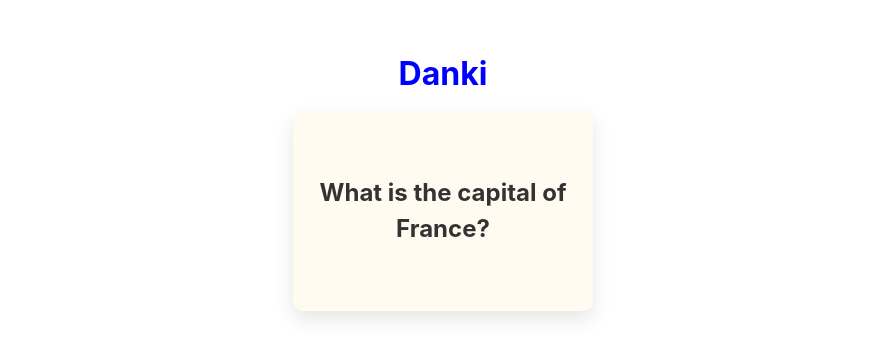
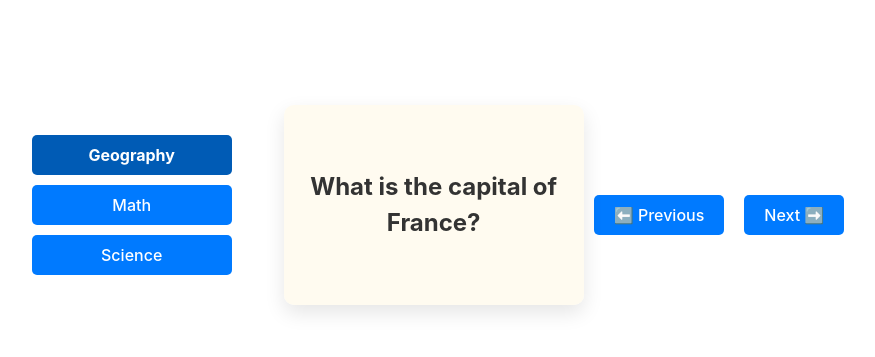
Before and after one commit to frankxie7/Danki, a React (Vite) app: page / in a window 1280 px wide. Shown: the part 259-616 px from the top of the page, without its empty margins (197-1072 px from the left). Built offline with nearby package versions, Linux system fonts and the light colour scheme.

Commit message:
Change how the format of the app looks.
- Added a navbar and buttons to change the flashcards.

```diff
--- a/src/App.css
+++ b/src/App.css
@@ -7,19 +7,45 @@
 
 .app {
   display: flex;
-  flex-direction: column;
+  flex-direction: row;
+  height: 100vh;
+  justify-content: flex-start;
   align-items: center;
-  justify-content: center;
-  height: 100vh;
+  padding: 2rem;
+  position: relative;
 }
 
-.title {
-  font-size: 2rem;
+.navbar {
+  display: flex;
+  flex-direction: column;
+  justify-content: flex-start;
+  align-items: flex-start;
+  margin-right: 2rem;
+  width: 200px;
+}
+
+.navbar button {
+  background-color: #007aff;
+  color: white;
+  border: none;
+  border-radius: 5px;
+  padding: 10px 20px;
+  font-size: 1rem;
+  cursor: pointer;
+  margin: 5px 0;
+  transition: background-color 0.3s;
+  width: 100%;
+}
+
+.navbar button:hover {
+  background-color: #005bb5;
+}
+
+.navbar button.selected {
+  background-color: #005bb5;
   font-weight: bold;
-  color: blue;
-  margin-bottom: 20px;
-  background-color: white;
 }
+
 
 .flashcard {
   width: 300px;
@@ -31,6 +57,7 @@
   overflow: hidden;
   perspective: 1000px;
   transition: transform 0.5s ease-in-out;
+  margin-left: 20px;
 }
 
 .flashcard-inner {
@@ -44,7 +71,8 @@
   transform: rotateY(180deg);
 }
 
-.flashcard-front, .flashcard-back {
+.flashcard-front,
+.flashcard-back {
   position: absolute;
   width: 100%;
   height: 100%;
@@ -70,6 +98,39 @@
   transform: rotateY(180deg);
 }
 
-.flashcard:hover {
-  transform: scale(1.05);
+.navigation {
+  display: flex;
+  justify-content: center;
+  margin-top: 20px;
 }
+
+.navigation button {
+  background-color: #007aff;
+  color: white;
+  border: none;
+  border-radius: 5px;
+  padding: 10px 20px;
+  font-size: 1rem;
+  cursor: pointer;
+  margin: 0 10px;
+  transition: background-color 0.3s;
+}
+
+.navigation button:hover {
+  background-color: #005bb5;
+}
+
+.title {
+  position: absolute;
+  left: 50%;
+  transform: translateX(-50%);
+  font-size: 2rem;
+  font-weight: bold;
+  color: blue;
+  margin-bottom: 20px;
+  background-color: white;
+}
+
+.flashcard.no-flip .flashcard-inner {
+  transition: none;
+}
--- a/src/App.tsx
+++ b/src/App.tsx
@@ -1,4 +1,4 @@
-import { useState} from "react";
+import { useState, useEffect} from "react";
 import "./App.css";
 
 type Flashcard = {
@@ -6,17 +6,24 @@ type Flashcard = {
     back: string;
 };
 
-const FlashcardComponent = ({ card }: { card: Flashcard }) => {
-    const [isFlipped, setIsFlipped] = useState<boolean>(false);
+const FlashcardComponent = ({ card, isNavigating }: { card: Flashcard; isNavigating: boolean }) => {
+    const [isFlipped, setIsFlipped] = useState(false);
+
     const handleFlip = () => {
-        setIsFlipped(!isFlipped);
+        if (!isNavigating) {
+            setIsFlipped(!isFlipped);
+        }
     };
 
+    // Whenever the card changes, ensure it starts on the front by resetting `isFlipped` to false.
+    useEffect(() => {
+        setIsFlipped(false);
+    }, [card]);
 
     return (
         <div
             onClick={handleFlip}
-            className={`flashcard ${isFlipped ? "flipped" : ""}`}
+            className={`flashcard ${isFlipped ? "flipped" : ""} ${isNavigating ? "no-flip" : ""}`}
         >
             <div className="flashcard-inner">
                 <div className="flashcard-front">
@@ -31,15 +38,74 @@ const FlashcardComponent = ({ card }: { card: Flashcard }) => {
 };
 
 function App() {
-    const sampleCard: Flashcard = {
-        front: "What is the capital of France?",
-        back: "Paris",
+    // Define multiple decks
+    const decks: { [key: string]: Flashcard[] } = {
+        "Geography": [
+            { front: "What is the capital of France?", back: "Paris" },
+            { front: "What is the capital of Germany?", back: "Berlin" },
+            { front: "What is the capital of Italy?", back: "Rome" },
+        ],
+        "Math": [
+            { front: "What is 2 + 2?", back: "4" },
+            { front: "What is 5 * 6?", back: "30" },
+            { front: "What is 12 / 3?", back: "4" },
+        ],
+        "Science": [
+            { front: "What is the chemical symbol for water?", back: "H2O" },
+            { front: "What is the atomic number of carbon?", back: "6" },
+            { front: "What planet is known as the Red Planet?", back: "Mars" },
+        ],
+    };
+
+    // Track the selected deck and the current flashcard index
+    const [selectedDeck, setSelectedDeck] = useState("Geography");
+    const [currentIndex, setCurrentIndex] = useState(0);
+    const [isNavigating, setIsNavigating] = useState(false); // Track navigation state
+
+    const goToPrevious = () => {
+        setIsNavigating(true);
+        setCurrentIndex((prevIndex) =>
+            prevIndex > 0 ? prevIndex - 1 : decks[selectedDeck].length - 1
+        );
+        setTimeout(() => setIsNavigating(false), 500); // Delay to allow the transition
+    };
+
+    const goToNext = () => {
+        setIsNavigating(true);
+        setCurrentIndex((prevIndex) =>
+            prevIndex < decks[selectedDeck].length - 1 ? prevIndex + 1 : 0
+        );
+        setTimeout(() => setIsNavigating(false), 500); // Delay to allow the transition
     };
 
     return (
         <div className="app">
             <h1 className="title">Danki</h1>
-            <FlashcardComponent card={sampleCard} />
+
+            {/* Navbar for selecting different decks */}
+            <div className="navbar">
+                {Object.keys(decks).map((deckName) => (
+                    <button
+                        key={deckName}
+                        onClick={() => {
+                            setSelectedDeck(deckName);
+                            setCurrentIndex(0); // Reset to the first card of the selected deck
+                        }}
+                        className={selectedDeck === deckName ? "selected" : ""}
+                    >
+                        {deckName}
+                    </button>
+                ))}
+            </div>
+
+            {/* Display the flashcard of the selected deck */}
+            <FlashcardComponent card={decks[selectedDeck][currentIndex]} isNavigating={isNavigating} />
+
+            {/* Navigation buttons */}
+            <div className="navigation">
+                <button onClick={goToPrevious}>⬅️ Previous</button>
+                <button onClick={goToNext}>Next ➡️</button>
+            </div>
         </div>
     );
 }
```
